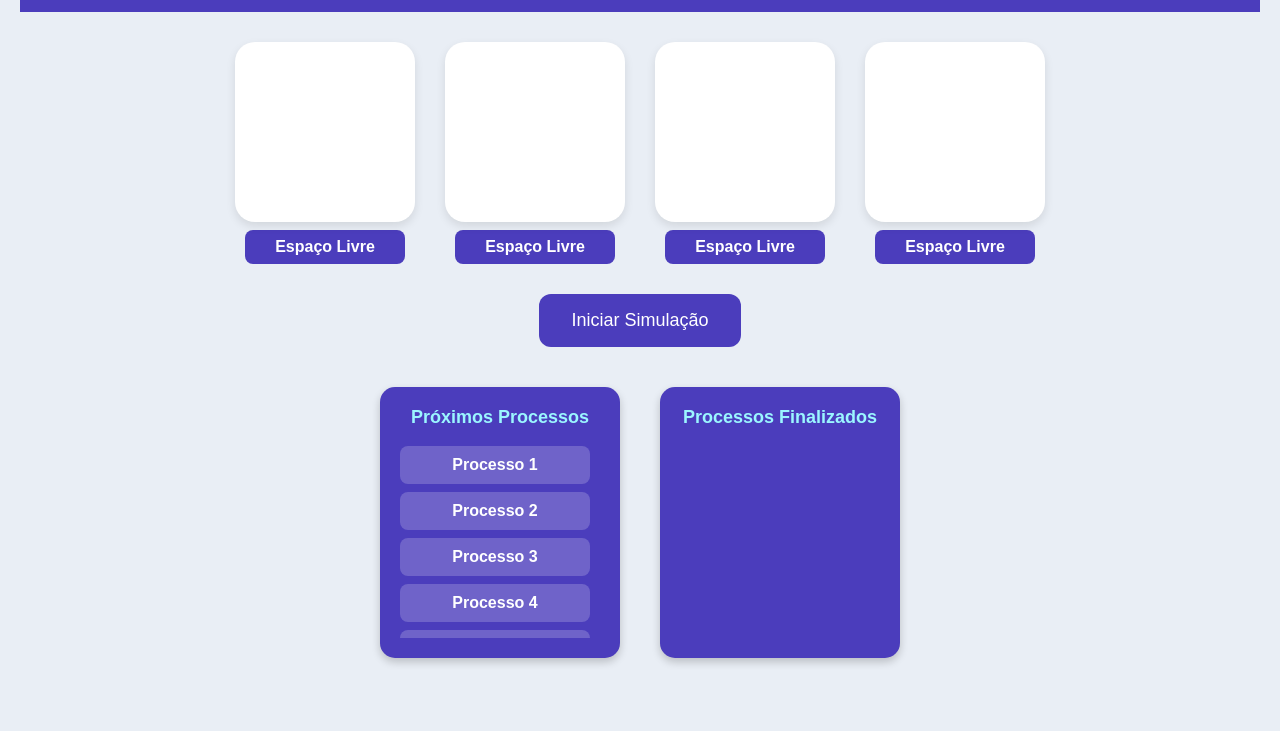
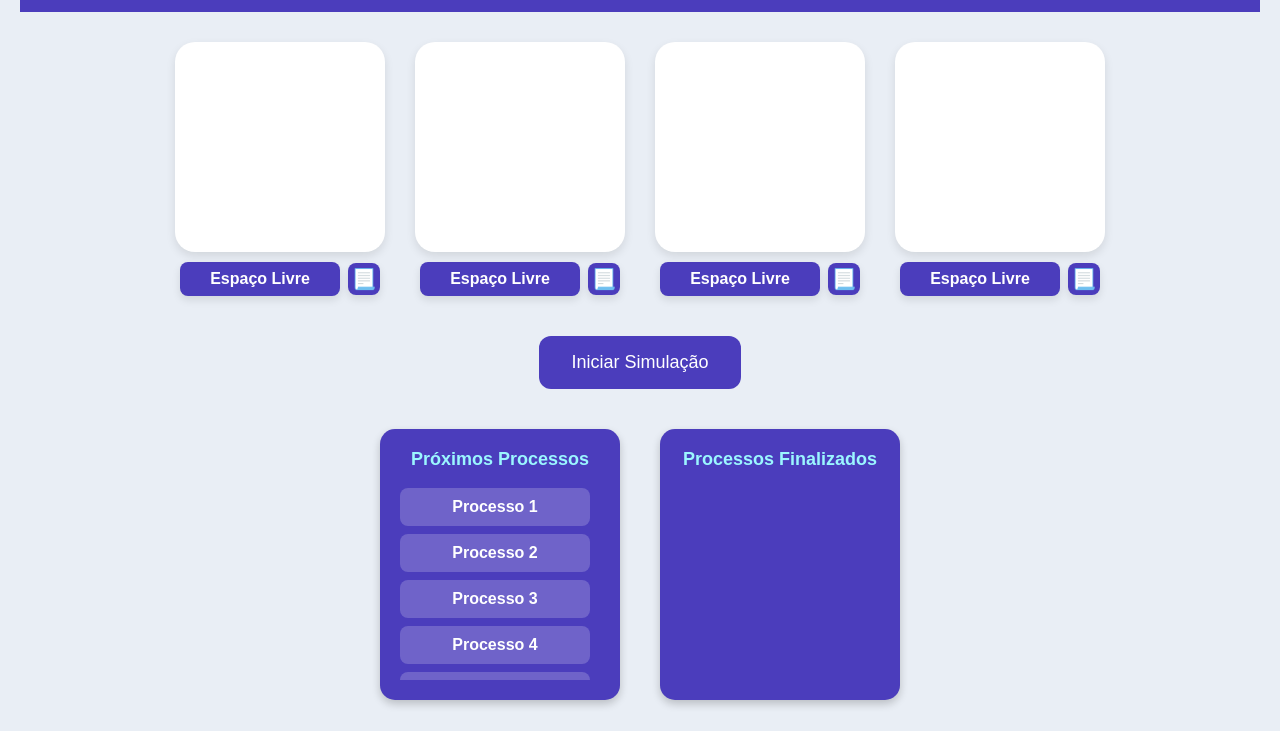
Before and after one commit to 16Jorgecamargo/CC23D-UTFPR-SH, a plain HTML site: page index.html in a window 1280 px wide. Shown: the part 69-800 px from the top of the page. Drawn offline with Linux system fonts and the light colour scheme.

Commit message:
adicionando status ao processo

```diff
--- a/index.html
+++ b/index.html
@@ -19,25 +19,37 @@
                 <div class="box">
                     <div class="progress"></div>
                 </div>
+                <div class="box-label-container">
                     <div class="box-label">Espaço Livre</div>
+                    <div class="document-icon"><span>📃</span></div>
+                </div>
             </div>
             <div class="box-wrapper" data-index="2">
                 <div class="box">
                     <div class="progress"></div>
                 </div>
+                <div class="box-label-container">
                     <div class="box-label">Espaço Livre</div>
+                    <div class="document-icon"><span>📃</span></div>
+                </div>
             </div>
             <div class="box-wrapper" data-index="3">
                 <div class="box">
                     <div class="progress"></div>
                 </div>
+                <div class="box-label-container">
                     <div class="box-label">Espaço Livre</div>
+                    <div class="document-icon"><span>📃</span></div>
+                </div>
             </div>
             <div class="box-wrapper" data-index="4">
                 <div class="box">
                     <div class="progress"></div>
                 </div>
+                <div class="box-label-container">
                     <div class="box-label">Espaço Livre</div>
+                    <div class="document-icon"><span>📃</span></div>
+                </div>
             </div>
         </section>
 
@@ -70,7 +82,6 @@
         </section>
     </main>
 
-
     <script src="scripts.js" defer></script>
 </body>
 
--- a/scripts.js
+++ b/scripts.js
@@ -8,17 +8,27 @@ let activeTimeouts = [];
 
 const simulationButton = document.querySelector('.simulation-btn');
 simulationButton.addEventListener('click', () => {
+    console.log('Simulation button clicked');
     toggleSimulation();
 });
 
+document.addEventListener('DOMContentLoaded', () => {
+    console.log('Document loaded');
+    // Adiciona o ícone de documento ao lado da label de cada box
+    addDocumentIconsToBoxes();
+});
+
 function toggleSimulation() {
+    console.log('Toggling simulation');
     simulationRunning = !simulationRunning;
     simulationButton.textContent = simulationRunning ? 'Parar Simulação' : 'Iniciar Simulação';
 
     if (simulationRunning) {
+        console.log('Simulation started');
         simulationButton.classList.add('stop-btn');
         tryAllocateProcess();
     } else {
+        console.log('Simulation stopped');
         simulationButton.classList.remove('stop-btn');
         pauseAllProcesses();
         clearAllBoxes();
@@ -28,9 +38,46 @@ function toggleSimulation() {
     }
 }
 
+function addDocumentIconsToBoxes() {
+    console.log('Adding document icons to boxes');
+    const boxWrappers = document.querySelectorAll('.box-wrapper');
+    boxWrappers.forEach((boxWrapper) => {
+        let documentIconWrapper = boxWrapper.querySelector('.document-icon');
+
+        // Se já existir o elemento, apenas atualiza o ícone
+        if (!documentIconWrapper) {
+            documentIconWrapper = document.createElement('div');
+            documentIconWrapper.classList.add('document-icon');
+            boxWrapper.appendChild(documentIconWrapper);
+        }
+
+        updateDocumentIcon(boxWrapper);
+    });
+}
+
+function updateDocumentIcon(boxWrapper) {
+    console.log('Updating document icon');
+    const label = boxWrapper.querySelector('.box-label');
+    const documentIconWrapper = boxWrapper.querySelector('.document-icon');
+    const documentIcon = documentIconWrapper.querySelector('span') || document.createElement('span');
+
+    if (label.textContent === 'Espaço Livre') {
+        documentIcon.textContent = '📃';
+    } else {
+        documentIcon.textContent = '⌛';
+    }
+
+    // Se o span ainda não está no documentIconWrapper, anexa ele
+    if (!documentIconWrapper.contains(documentIcon)) {
+        documentIconWrapper.appendChild(documentIcon);
+    }
+}
+
 function tryAllocateProcess() {
+    console.log('Trying to allocate process');
     if (!simulationRunning) return;
     if (allocationInProgress) {
+        console.log('Allocation in progress, retrying...');
         const timeout = setTimeout(tryAllocateProcess, 500);
         activeTimeouts.push(timeout);
         return;
@@ -41,12 +88,16 @@ function tryAllocateProcess() {
 
     if (nextProcess) {
         const processName = nextProcess.textContent;
+        console.log(`Next process to allocate: ${processName}`);
 
         if (canExecuteProcess(processName)) {
             const allocated = allocateProcess(processName);
             if (allocated) {
+                console.log(`Process ${processName} allocated successfully`);
                 incrementProcessCount(processName);
                 processList.removeChild(nextProcess);
+            } else {
+                console.log(`Failed to allocate process ${processName}`);
             }
         }
     }
@@ -56,12 +107,14 @@ function tryAllocateProcess() {
 }
 
 function allocateProcess(processName) {
+    console.log(`Allocating process: ${processName}`);
     const freeBoxes = document.querySelectorAll('.box-wrapper');
 
     for (const boxWrapper of freeBoxes) {
         const label = boxWrapper.querySelector('.box-label');
         if (label.textContent === 'Espaço Livre') {
             label.textContent = processName;
+            updateDocumentIcon(boxWrapper); // Atualiza o ícone para ⌛
 
             const processTime = getProcessTime(processName);
             logProcessInfo(processName, boxWrapper);
@@ -70,10 +123,12 @@ function allocateProcess(processName) {
         }
     }
 
+    console.log(`No free boxes available for process: ${processName}`);
     return false;
 }
 
 function startProgressAnimation(boxWrapper, processName, processTime) {
+    console.log(`Starting progress animation for process: ${processName}`);
     const progressBar = boxWrapper.querySelector('.progress');
     progressBar.style.height = '0%';
 
@@ -84,14 +139,17 @@ function startProgressAnimation(boxWrapper, processName, processTime) {
         const elapsedVisual = Date.now() - startTime;
         const percentage = Math.min((elapsedVisual / visualTime) * 100, 100);
         progressBar.style.height = `${percentage}%`;
+        console.log(`Progress for process ${processName}: ${percentage}%`);
 
         if (percentage < 100) {
             const animation = requestAnimationFrame(updateProgress);
             activeAnimations.push(animation);
         } else {
             const timeout = setTimeout(() => {
+                console.log(`Process ${processName} completed`);
                 boxWrapper.querySelector('.box-label').textContent = 'Espaço Livre';
                 progressBar.style.height = '0%';
+                updateDocumentIcon(boxWrapper); // Atualiza o ícone para 📃
                 handleProcessCompletion(processName);
                 applyAllocationDelay();
             }, processTime - visualTime);
@@ -104,6 +162,7 @@ function startProgressAnimation(boxWrapper, processName, processTime) {
 }
 
 function handleProcessCompletion(processName) {
+    console.log(`Handling process completion for: ${processName}`);
     if (canExecuteProcess(processName)) {
         scheduleNextExecution(processName);
     }
@@ -111,14 +170,17 @@ function handleProcessCompletion(processName) {
 }
 
 function applyAllocationDelay() {
+    console.log('Applying allocation delay');
     allocationInProgress = true;
     const timeout = setTimeout(() => {
         allocationInProgress = false;
+        console.log('Allocation delay ended');
     }, 500);
     activeTimeouts.push(timeout);
 }
 
 function moveToFinalized(processName, emoji = '✅') {
+    console.log(`Moving process ${processName} to finalized with emoji ${emoji}`);
     const finalizedList = document.querySelector('.process-column:nth-child(2) .process-list');
 
     const listItem = document.createElement('li');
@@ -143,9 +205,13 @@ function moveToFinalized(processName, emoji = '✅') {
     contentWrapper.appendChild(statusBox);
     listItem.appendChild(contentWrapper);
     finalizedList.appendChild(listItem);
+
+    // Adiciona a rolagem automática para o fim da lista
+    finalizedList.scrollTop = finalizedList.scrollHeight;
 }
 
 function moveAllToFinalizedWithDelay() {
+    console.log('Moving all processes to finalized with delay');
     const boxWrappers = document.querySelectorAll('.box-wrapper');
     const processList = document.querySelector('.process-column:first-child .process-list');
     let delay = 0;
@@ -159,6 +225,7 @@ function moveAllToFinalizedWithDelay() {
                 logCancellation(processName, 'box');
                 moveToFinalized(processName, '⛔');
                 label.textContent = 'Espaço Livre';
+                updateDocumentIcon(boxWrapper); // Atualiza o ícone para 📃
             }, delay);
             delay += 300;
         }
@@ -189,6 +256,7 @@ function logCancellation(processName, location) {
 }
 
 function clearAllBoxes() {
+    console.log('Clearing all boxes');
     const progressBars = document.querySelectorAll('.progress');
     progressBars.forEach((progressBar) => {
         progressBar.style.height = '0%';
@@ -196,16 +264,19 @@ function clearAllBoxes() {
 }
 
 function scheduleNextExecution(processName) {
+    console.log(`Scheduling next execution for process: ${processName}`);
     const timeout = setTimeout(() => {
         const processList = document.querySelector('.process-column:first-child .process-list');
         const listItem = document.createElement('li');
         listItem.textContent = processName;
         processList.appendChild(listItem);
+        console.log(`Process ${processName} scheduled for next execution`);
     }, 1000);
     activeTimeouts.push(timeout);
 }
 
 function getProcessTime(processName) {
+    console.log(`Getting process time for: ${processName}`);
     switch (processName) {
         case 'Processo 1': return 60000; // 1 minuto
         case 'Processo 2': return 4000; // 4 segundos
@@ -222,6 +293,7 @@ function getProcessTime(processName) {
 }
 
 function canExecuteProcess(processName) {
+    console.log(`Checking if process can execute: ${processName}`);
     if (!processCounts[processName]) {
         processCounts[processName] = 0;
     }
@@ -229,10 +301,12 @@ function canExecuteProcess(processName) {
 }
 
 function incrementProcessCount(processName) {
+    console.log(`Incrementing process count for: ${processName}`);
     processCounts[processName]++;
 }
 
 function getRepetitions(processName) {
+    console.log(`Getting repetitions for process: ${processName}`);
     switch (processName) {
         case 'Processo 1': return 1;
         case 'Processo 2': return 5;
@@ -255,6 +329,7 @@ function logProcessInfo(processName, boxWrapper) {
 }
 
 function pauseAllProcesses() {
+    console.log('Pausing all processes');
     activeAnimations.forEach(animation => cancelAnimationFrame(animation));
     activeAnimations = [];
 
--- a/styles.css
+++ b/styles.css
@@ -47,8 +47,8 @@ header h1 {
 
 /* Estilo das boxes */
 .box {
-    width: 180px;
-    height: 180px;
+    width: 210px;
+    height: 210px;
     background-color: white;
     border-radius: 20px;
     box-shadow: 0 4px 10px rgba(0, 0, 0, 0.1);
@@ -119,6 +119,7 @@ header h1 {
     justify-content: center;
     gap: 40px;
     margin-top: 40px;
+    scroll-behavior: smooth; /* Adiciona rolagem suave */
 }
 
 .process-column {
@@ -206,3 +207,49 @@ header h1 {
     box-shadow: 0 4px 8px rgba(0, 0, 0, 0.1);
     margin-left: 10px;
 }
+
+/* Atualize o estilo do box-wrapper */
+.box-wrapper {
+    display: flex;
+    flex-direction: column; /* Mantenha a box e o rótulo alinhados verticalmente */
+    align-items: center;
+    gap: 10px; /* Distância entre a box branca e o rótulo roxo */
+    margin-bottom: 10px; /* Distância entre o conjunto e as outras partes do layout */
+}
+
+/* Atualize o estilo da box-label e document-icon para alinhar lado a lado */
+.box-label-container {
+    display: flex;
+    align-items: center;
+    justify-content: center;
+    gap: 8px; /* Distância entre o rótulo e o quadrado roxo com o emoji */
+}
+
+/* Atualize o estilo da box-label */
+.box-label {
+    padding: 8px;
+    background-color: #4b3dbc;
+    color: white;
+    text-align: center;
+    font-weight: bold;
+    border-radius: 8px;
+    width: 160px; /* Ajuste para alinhar a largura da label com a box */
+    box-shadow: 0 4px 8px rgba(0, 0, 0, 0.1);
+}
+
+/* Atualize o estilo do quadrado roxo ao redor do emoji */
+.document-icon {
+    width: 32px; /* Diminuindo a largura */
+    height: 32px; /* Diminuindo a altura para ser semelhante à box-label */
+    background-color: #4b3dbc;
+    border-radius: 8px;
+    display: flex;
+    align-items: center;
+    justify-content: center;
+    box-shadow: 0 4px 8px rgba(0, 0, 0, 0.1);
+}
+
+.document-icon span {
+    font-size: 20px; /* Ajustando o tamanho do emoji para se ajustar ao novo tamanho da box */
+    color: white;
+}
```
Lines whose indentation alone changed are shown as unchanged.
